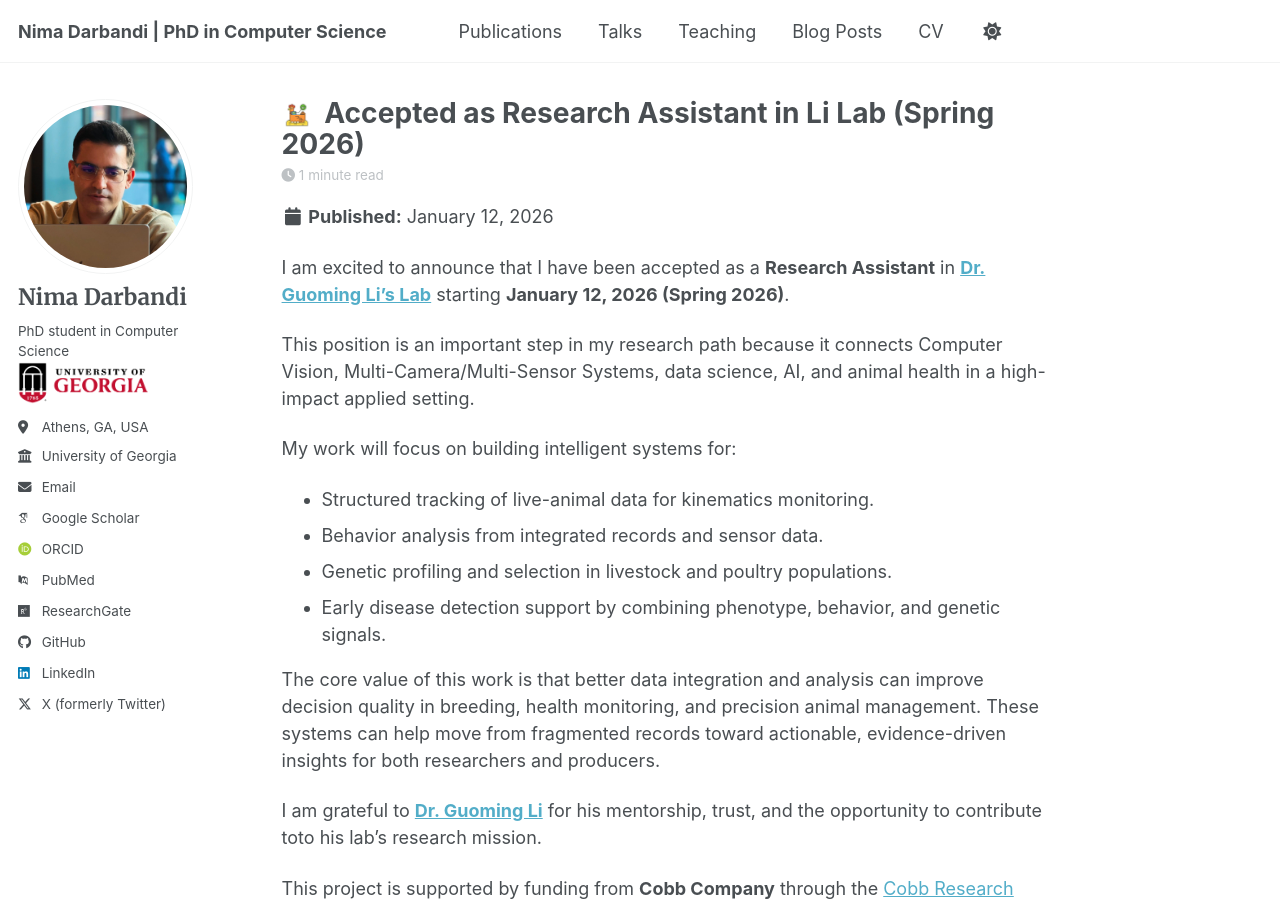
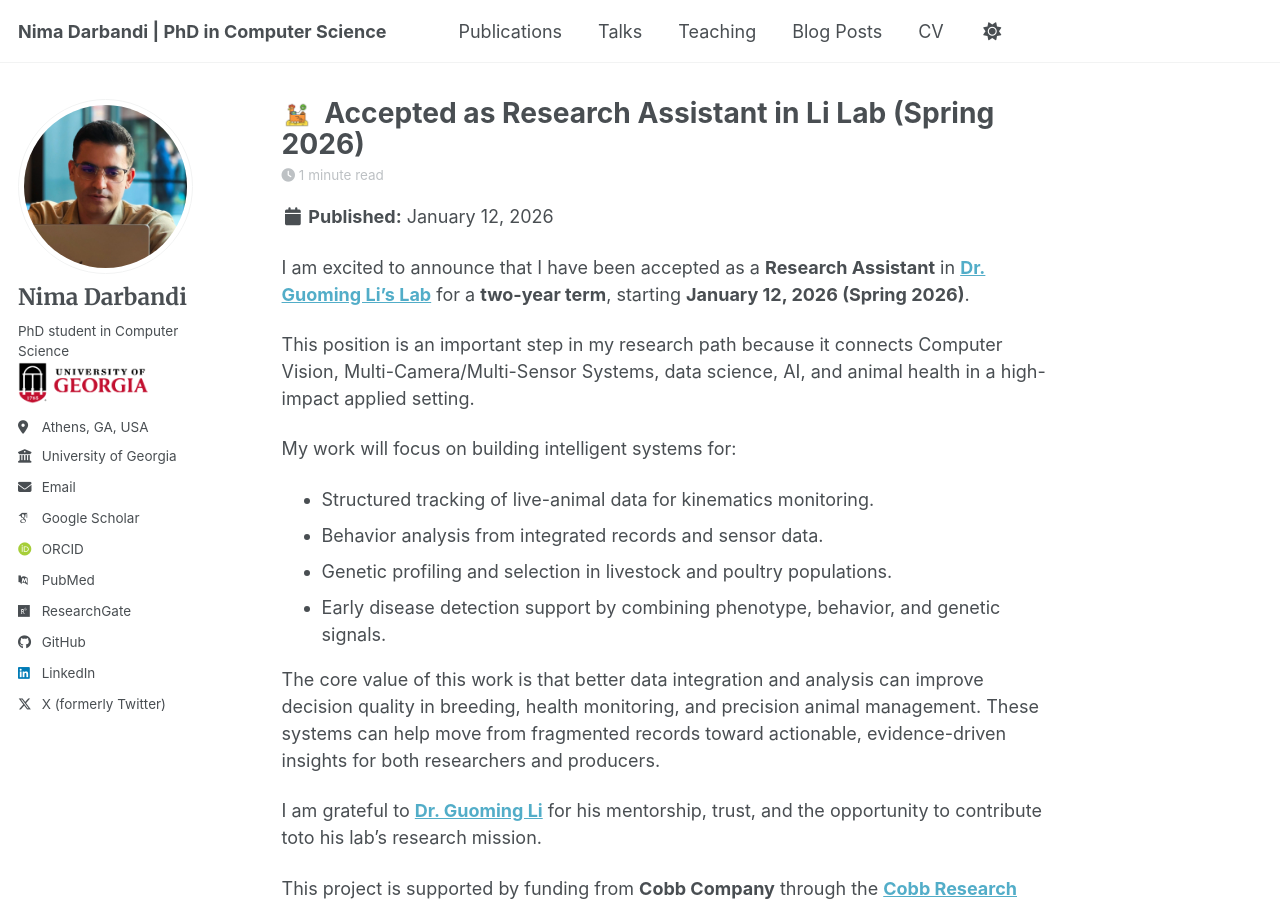
Before and after one commit to nimadarbandi/nimadarbandi.github.io, a Jekyll site: the page built from _posts/2026-01-12-research-assistantship-guoming-li.md, in a window 1280 px wide and 900 px high. Built offline with Jekyll 4.4.1, drawn with Linux system fonts in a browser that asks for light colours; some web fonts are replaced; a script bundle is joined from its source files by our own code; library files that are not in the unit come from our copies.

Commit message:
li lab post updated

```diff
--- a/_posts/2026-01-12-research-assistantship-guoming-li.md
+++ b/_posts/2026-01-12-research-assistantship-guoming-li.md
@@ -11,7 +11,7 @@ tags:
 post_icon: /images/poultry.png
 post_icon_width: 30
 ---
-I am excited to announce that I have been accepted as a **Research Assistant** in [**Dr. Guoming Li's Lab**](https://site.caes.uga.edu/isp/) starting **January 12, 2026 (Spring 2026)**.
+I am excited to announce that I have been accepted as a **Research Assistant** in [**Dr. Guoming Li's Lab**](https://site.caes.uga.edu/isp/) for a **two-year term**, starting **January 12, 2026 (Spring 2026)**.
 
 This position is an important step in my research path because it connects Computer Vision, Multi-Camera/Multi-Sensor Systems, data science, AI, and animal health in a high-impact applied setting.
 
@@ -28,9 +28,11 @@ The core value of this work is that better data integration and analysis can imp
 I am grateful to [**Dr. Guoming Li**](https://ai.uga.edu/directory/people/guoming-li) for his mentorship, trust, and the opportunity to contribute toto his lab’s research mission.
 
 
-This project is supported by funding from **Cobb Company** through the [Cobb Research Initiative (CRI)](https://www.cobbgenetics.com/en_US/cri).
+This project is supported by funding from **Cobb Company** through the [**Cobb Research Initiative (CRI)**](https://www.cobbgenetics.com/en_US/cri).
 
 
 Reference:
+
 [Intelligent Systems in Poultry Lab](https://site.caes.uga.edu/isp/)
+
 [Cobb Research Initiative (CRI)](https://www.cobbgenetics.com/en_US/cri)
```
